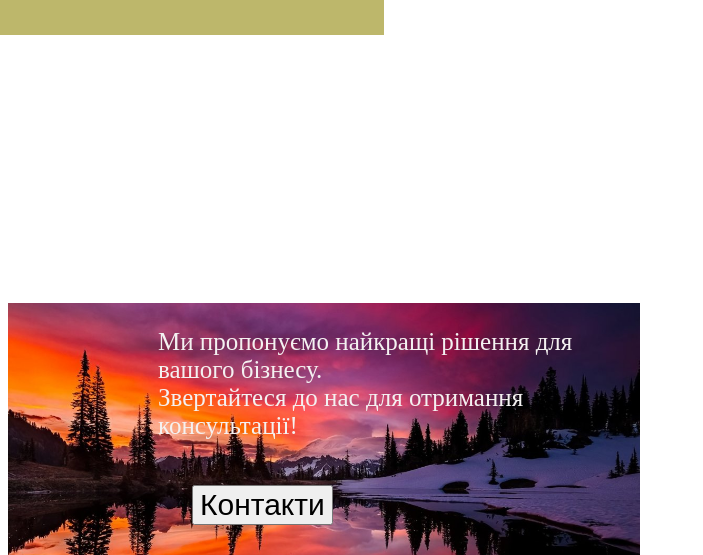
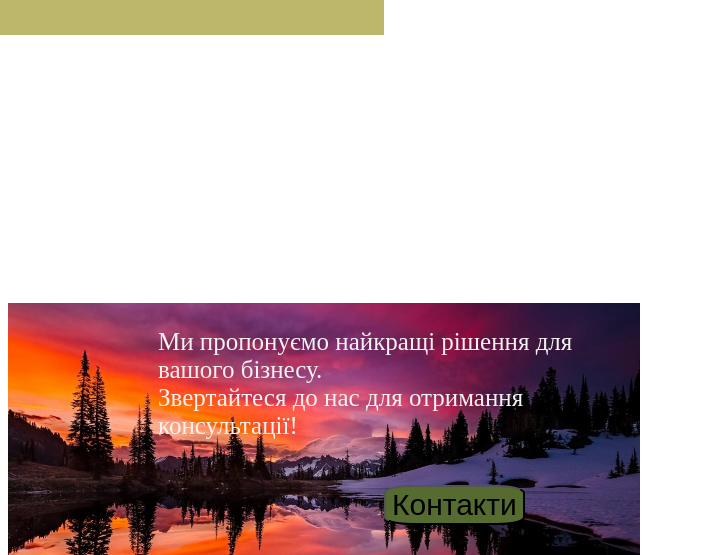
Before and after one commit to Chkunix/print-practice7-, a plain HTML site: page index.html in a window 1280 px wide. Shown: the part 245-800 px from the top of the page, without its empty margins (0-703 px from the left). Drawn offline with Linux system fonts and the light colour scheme.

Commit message:
change 2

```diff
--- a/CSS/style.css
+++ b/CSS/style.css
@@ -28,9 +28,11 @@ header {
 }
 .fixed-contact-button {
     position: fixed;
-    left: 15%;
+    left: 30%;
     bottom: 30px;
     font-size: 30px;
+    background-color: darkolivegreen;
+    border-radius: 20%;
 }
 .container p    {
     position: absolute;
```
